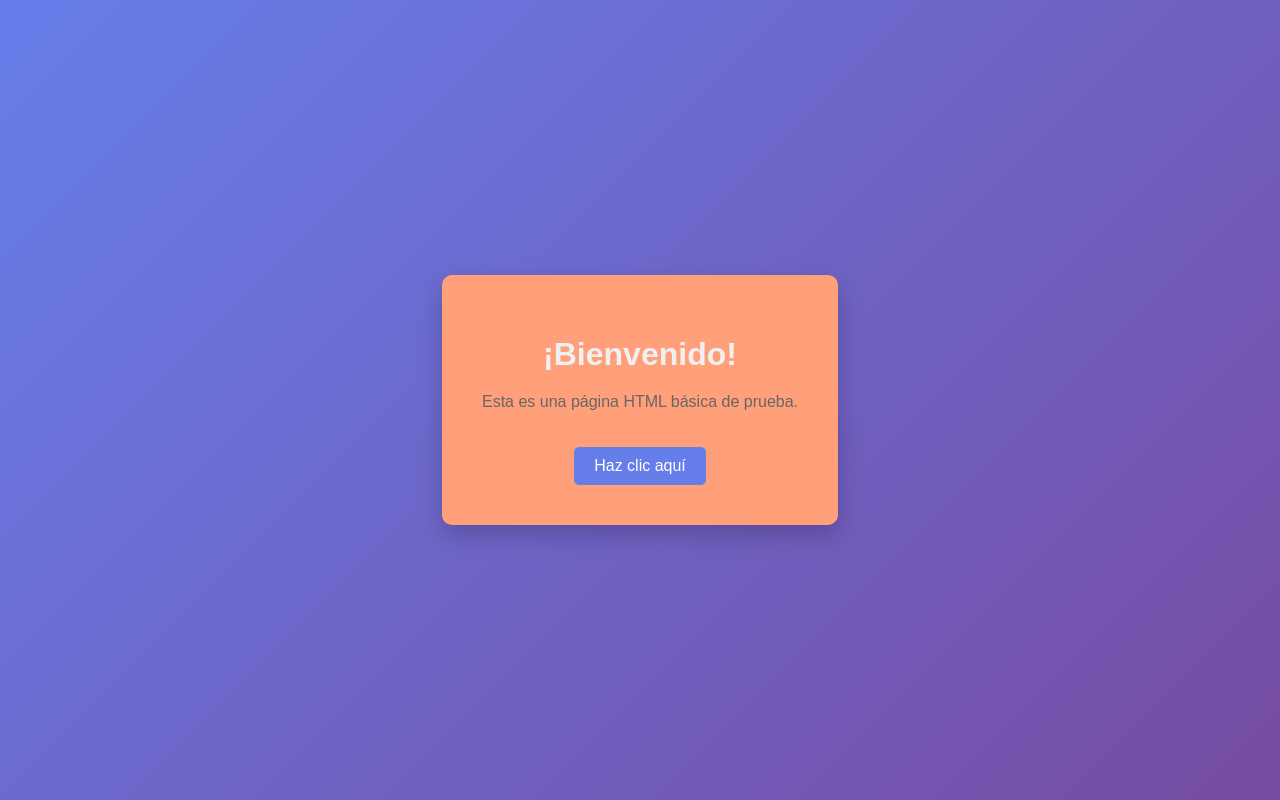
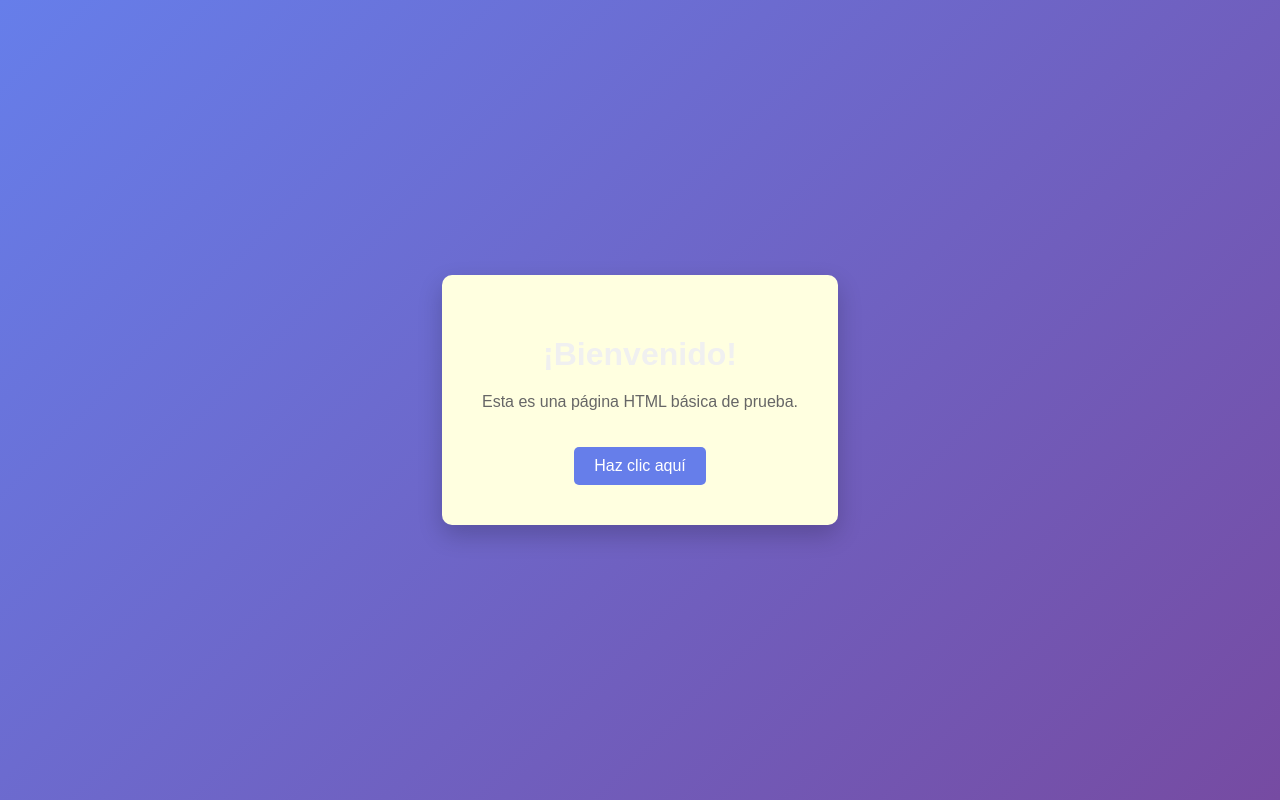
Before and after one commit to fperez1291/prueba_git, a plain HTML site: page index.html in a window 1280 px wide. Drawn offline with Linux system fonts and the light colour scheme.

Commit message:
Cambiado el background de .container a lightyellow

```diff
--- a/style.css
+++ b/style.css
@@ -10,7 +10,7 @@ body {
 
 .container {
     text-align: center;
-    background: lightsalmon;
+    background: lightyellow;
     padding: 40px;
     border-radius: 10px;
     box-shadow: 0 10px 25px rgba(0, 0, 0, 0.2);
```
